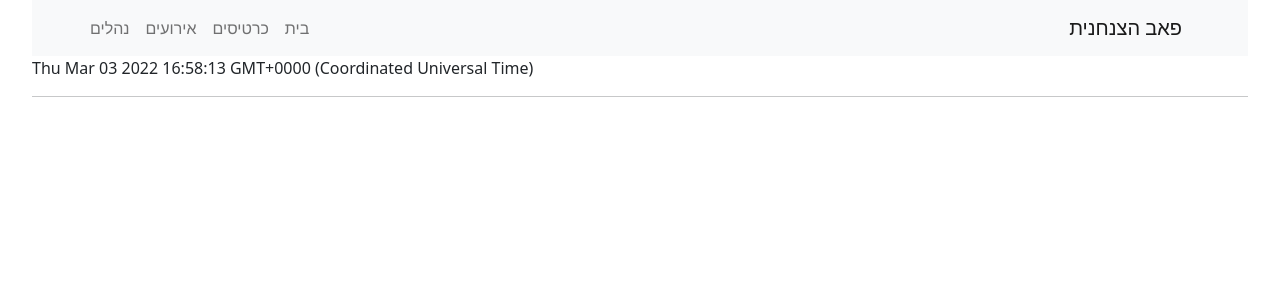
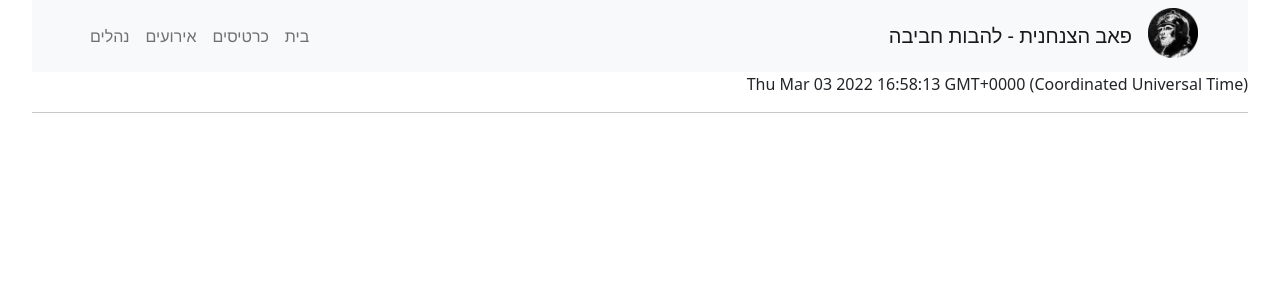
Before and after one commit to erezoren/Zanhanit, a Next.js app: page / in a window 1280 px wide. Shown: the top 300 px of the page. Built offline with nearby package versions, Linux system fonts and the light colour scheme.

Commit message:
added logo

```diff
--- a/components/Header.js
+++ b/components/Header.js
@@ -1,22 +1,22 @@
 import {Container, Nav, Navbar} from "react-bootstrap";
 import 'bootstrap/dist/css/bootstrap.min.css';
-import {dateStamp} from "../lib/common_utils";
 import {useState} from "react";
+import {Logo} from "./Logo";
 
 export const Header = (props) => {
 
-  const [date,setDate] = useState(new Date().toString())
+  const [date, setDate] = useState(new Date().toString())
 
-  setInterval(()=>{
+  setInterval(() => {
     setDate(new Date().toString())
-  },1000)
+  }, 1000)
 
   return (
-      <div>
+      <div dir={"rtl"}>
         <Navbar bg="light" expand="lg" dir={"rtl"}>
           <Container>
-
-            <Navbar.Brand href="#home">פאב הצנחנית</Navbar.Brand>
+           <Logo/>
+            <Navbar.Brand href="#home">פאב הצנחנית - להבות חביבה</Navbar.Brand>
             <Navbar.Toggle aria-controls="basic-navbar-nav"/>
             <Navbar.Collapse id="basic-navbar-nav">
               <Nav className="me-auto">
--- /dev/null
+++ b/components/Logo.js
@@ -0,0 +1,13 @@
+import Image from "next/image";
+import logo from "../images/לוגו.png";
+
+export const Logo = (props)=>{
+
+  return(
+      <a href={"/"}> <Image
+          src={logo}
+          width={50}
+          height={50}
+      /></a>
+  )
+}
```
Also changed, not shown: images/לוגו.png (added), 1 other file (tests, documents, lock files or other folders).
